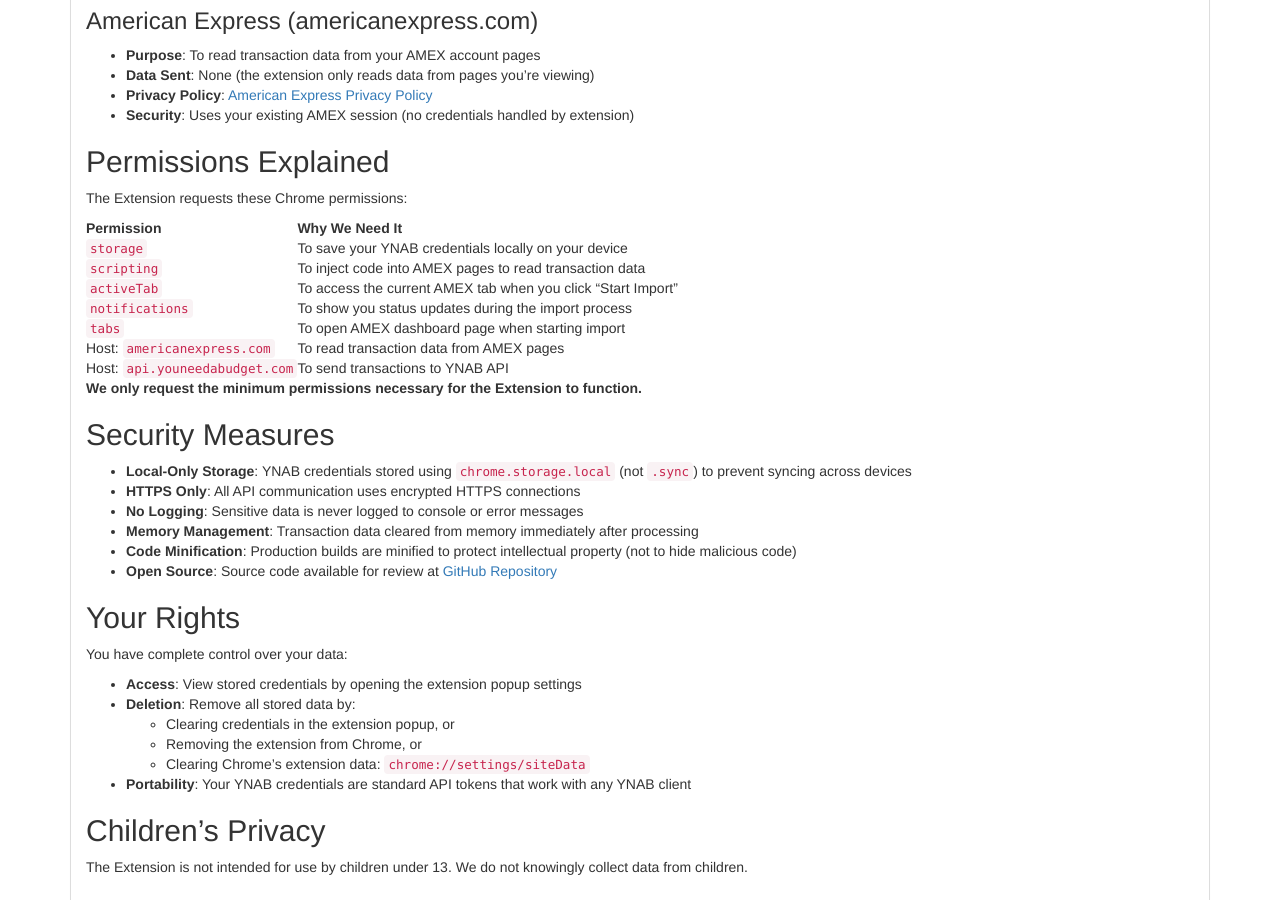
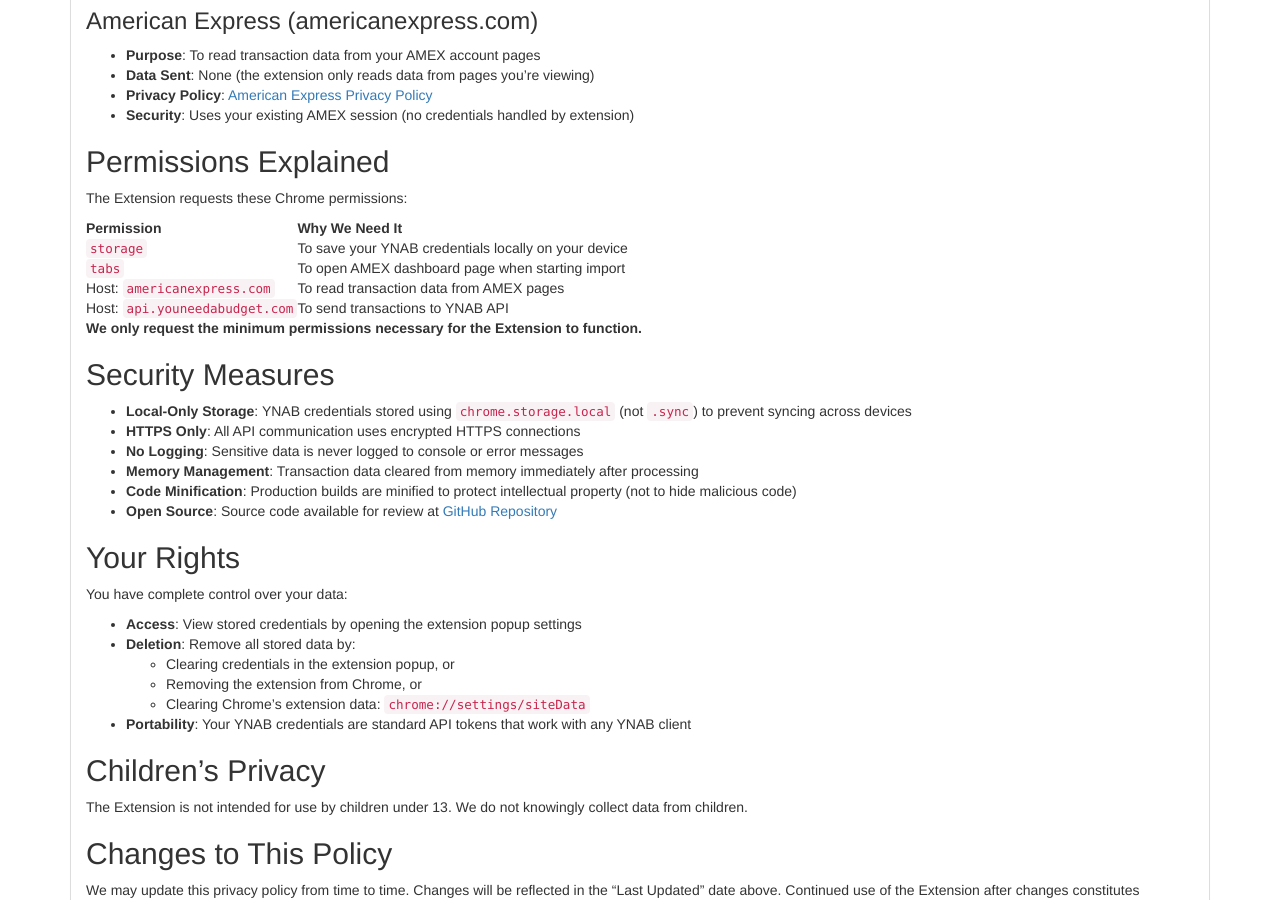
Before and after one commit to yemexx1/yemexx1.github.io, a Jekyll site: the page built from amex-ynab-import-extension/privacy.md, in a window 1280 px wide and 900 px high, scrolled down 1677 px. Built offline with Jekyll 4.4.1, drawn with Linux system fonts in a browser that asks for light colours; nearby versions of some CDN libraries.

Commit message:
update privacy policy

```diff
--- a/amex-ynab-import-extension/privacy.md
+++ b/amex-ynab-import-extension/privacy.md
@@ -88,9 +88,6 @@ The Extension requests these Chrome permissions:
 | Permission | Why We Need It |
 |------------|----------------|
 | `storage` | To save your YNAB credentials locally on your device |
-| `scripting` | To inject code into AMEX pages to read transaction data |
-| `activeTab` | To access the current AMEX tab when you click "Start Import" |
-| `notifications` | To show you status updates during the import process |
 | `tabs` | To open AMEX dashboard page when starting import |
 | Host: `americanexpress.com` | To read transaction data from AMEX pages |
 | Host: `api.youneedabudget.com` | To send transactions to YNAB API |
```
